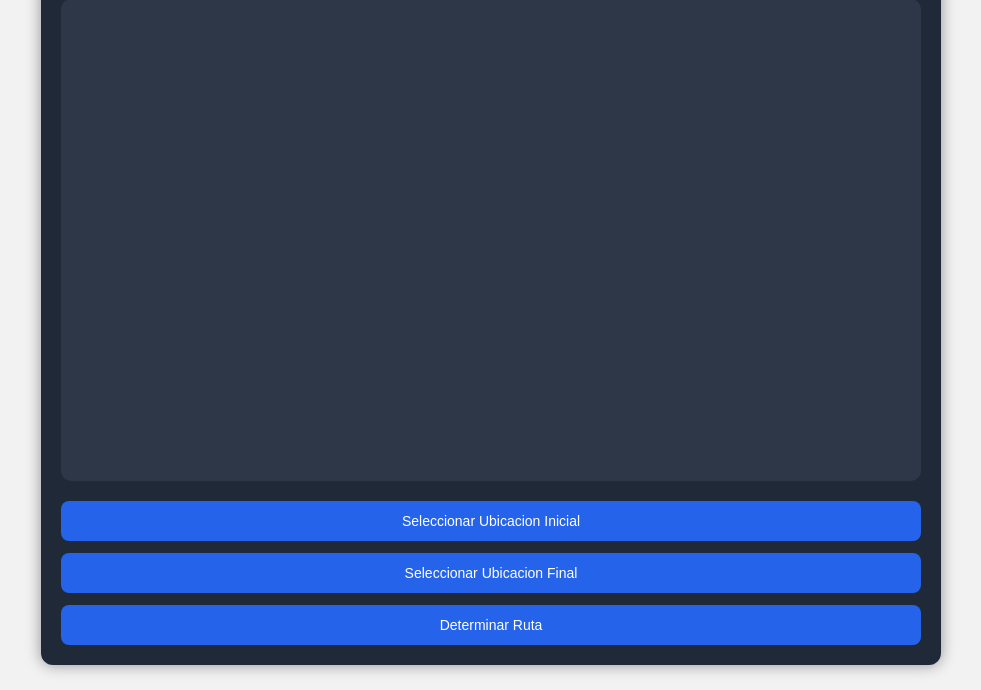
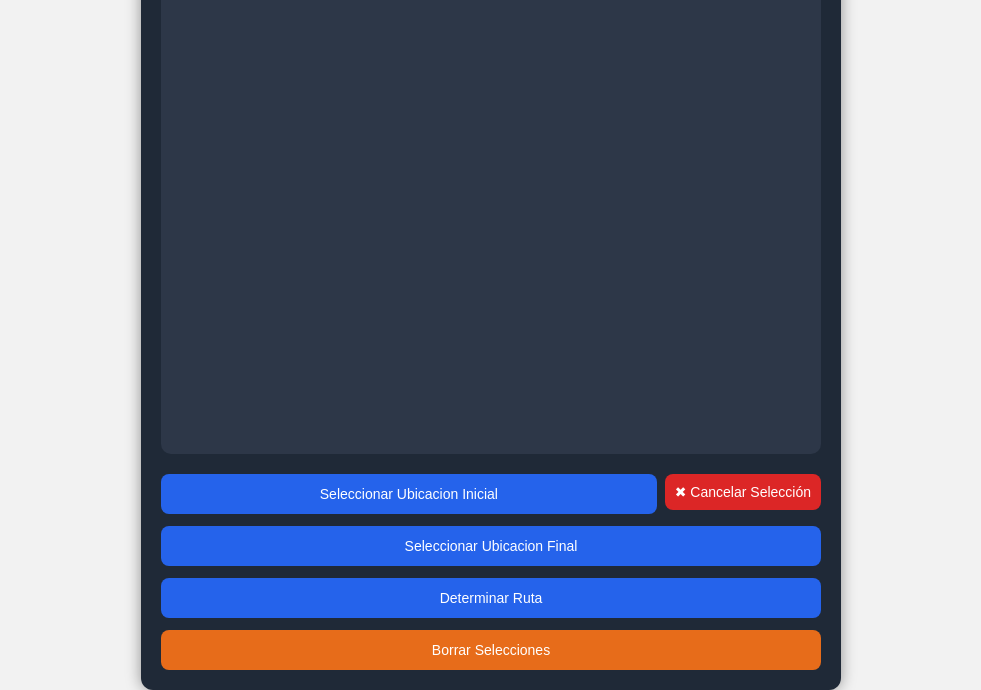
Before and after one commit to Opiumxth/mapa_san_marcos, a plain HTML site: page frontend/index.html in a window 1280 px wide. Both pictures are taken after a click on the button "Seleccionar Ubicacion Inicial". Shown: the part 110-800 px from the top of the page, without its empty margins (149-1130 px from the left). Drawn offline with Linux system fonts and the light colour scheme.

Commit message:
funcionalidad de botones seleccion y cancelar

```diff
--- a/frontend/app.js
+++ b/frontend/app.js
@@ -0,0 +1,65 @@
+let seleccionador = null;
+let seleccion = false;
+
+const btnInicial = document.getElementById("btn-inicial");
+const btnCancelI = document.getElementById("btn-cancel-i");
+const btnFinal = document.getElementById("btn-final");
+const btnCancelF = document.getElementById("btn-cancel-f");
+const btnBorrar = document.getElementById("btn-borrar");
+
+// Botones de seleccionar
+btnInicial.addEventListener('click', () => {
+  activarSeleccion('inicio');
+});
+btnFinal.addEventListener('click', () => {
+  activarSeleccion('fin');
+});
+
+// Botones de cancelar
+btnCancelI.addEventListener('click', () => {
+  cancelarSeleccion('inicio');
+});
+btnCancelF.addEventListener('click', () => {
+  cancelarSeleccion('fin');
+});
+
+// Activar modo selección
+function activarSeleccion(tipo) {
+  seleccionador = tipo;
+  seleccion = true;
+  if (tipo === 'inicio') {
+    btnCancelI.style.display = "inline-flex";
+  } else if (tipo === 'fin') {
+    btnCancelF.style.display = "inline-flex";
+  }
+  btnInicial.disabled = true;
+  btnFinal.disabled = true;
+  btnBorrar.disabled = true;
+}
+
+// Cancelar selección
+function cancelarSeleccion(tipo) {
+  seleccionador = null;
+  seleccion = false;
+  if (tipo === 'inicio') {
+    btnCancelI.style.display = "none";
+  } else if (tipo === 'fin') {
+    btnCancelF.style.display = "none";
+  }
+  btnInicial.disabled = false;
+  btnFinal.disabled = false;
+  btnBorrar.disabled = false;
+}
+
+
+// Botón de borrar
+btnBorrar.addEventListener('click', () => {
+  if (!seleccion) {
+    alert("Primero debes realizar una selección.");
+  } else {
+    seleccion = false;
+    btnCancelI.style.display = "none";
+    btnCancelF.style.display = "none";
+    alert("Selecciones eliminadas.");
+  }
+});
--- a/frontend/index.html
+++ b/frontend/index.html
@@ -13,10 +13,18 @@
                 <div id = "map"></div>
 
                 <div class = "grupo-boton">
-                        <button>seleccionar ubicacion inicial</button>
-                        <button>seleccionar ubicacion final</button>
-                        <button>determinar ruta</button>
+                        <div class="contenedor-seleecion">
+                                <button class="seleccion" id="btn-inicial">seleccionar ubicacion inicial</button>
+                                <button class="btn-cancelar" id="btn-cancel-i">✖ Cancelar Selección</button>
+                        </div>
+                        <div class="contenedor-seleecion">
+                                <button class="seleccion" id="btn-final">seleccionar ubicacion final</button>
+                                <button class="btn-cancelar" id="btn-cancel-f">✖ Cancelar Selección</button>
+                        </div>
+                        <button class="seleccion" id="btn-ruta">determinar ruta</button>
+                        <button class="borrar" id = "btn-borrar"> borrar selecciones</button>
                 </div>
         </div>
+        <script src="./app.js"></script>
 </body>
 </html>
--- a/frontend/styles.css
+++ b/frontend/styles.css
@@ -31,8 +31,8 @@ body {
 /* contenedor */
 .contenedor {
   width: 90rem;
-  height: 75rem;
-  max-width: 1000px;
+  height: 100%;
+  max-width: 700px;
   background-color: #1f2937;
   border-radius: 12px;
   box-shadow: 0 0 15px rgba(0, 0, 0, 0.4);
@@ -61,7 +61,32 @@ body {
   gap: 12px;
 }
 
-.grupo-boton button {
+.contenedor-seleecion {
+  display: flex;
+  gap: 8px;
+}
+
+.contenedor-seleecion button {
+  flex-shrink: 0;
+}
+
+.btn-cancelar {
+  padding: 10px;
+  background-color: #dc2626;
+  color: white;
+  font-size: 1.4rem;
+  border: none;
+  border-radius: 8px;
+  cursor: pointer;
+  align-self: flex-start;
+  display: none;
+}
+
+.btn-cancelar:hover {
+  background-color: #b91c1c;
+}
+
+.grupo-boton .seleccion {
   flex: 1;
   padding: 12px;
   font-size: 1.4rem;
@@ -74,10 +99,26 @@ body {
   transition: background-color 0.3s ease;
 }
 
-.grupo-boton button:hover {
+.grupo-boton .seleccion:hover {
   background-color: #1e40af;
 }
 
+.borrar {
+    flex: 1;
+  padding: 12px;
+  font-size: 1.4rem;
+  text-transform: capitalize;
+  background-color: #e76c1a;
+  border: none;
+  border-radius: 8px;
+  color: white;
+  cursor: pointer;
+  transition: background-color 0.3s ease;
+}
+
+.grupo-boton .borrar:hover {
+  background-color: #ae4805;
+}
 
 /* Mapa */#map {
   flex: 1;
```
